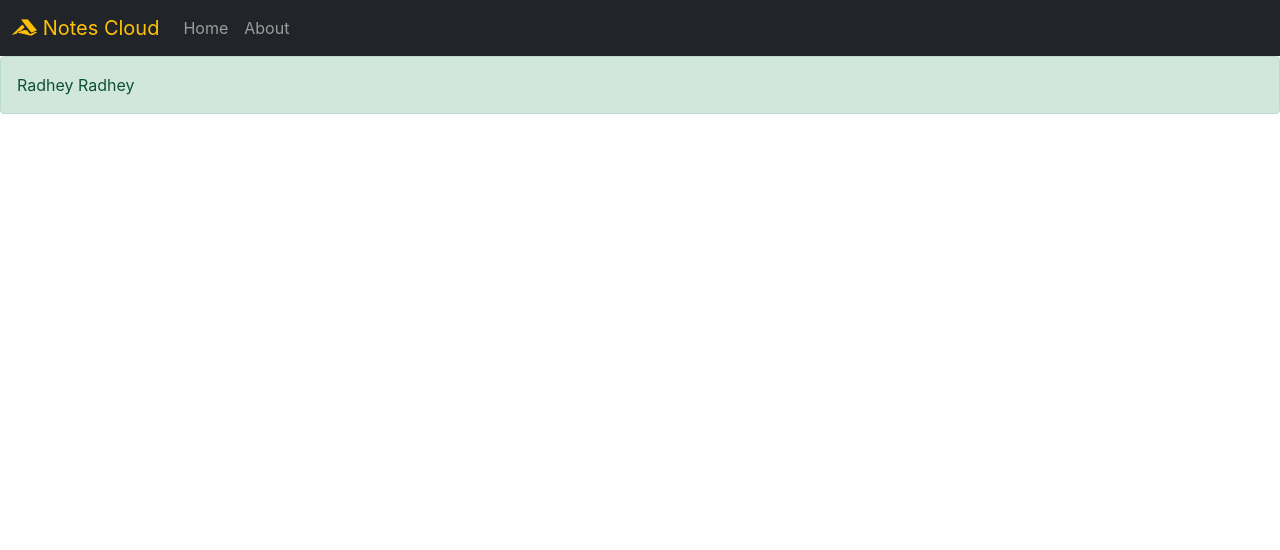
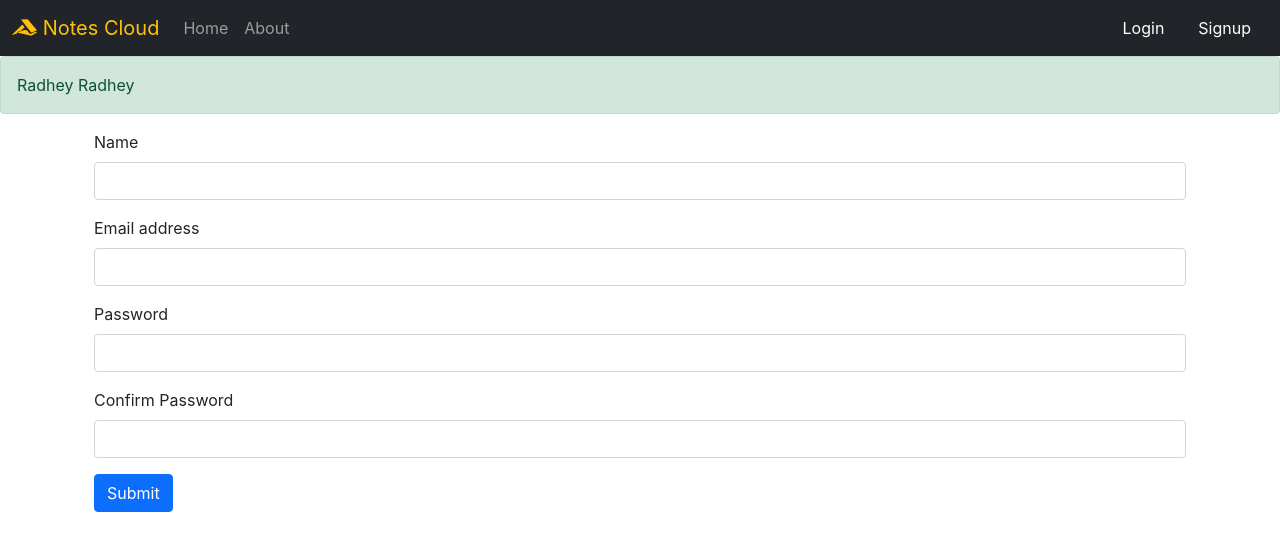
Before and after one commit to SHIVAM1422000/Cloud-Notes_MERN-Stack, a React (Create React App) app: page /signup in a window 1280 px wide. Shown: the top 550 px of the page. Built offline with nearby package versions, Linux system fonts and the light colour scheme.

Commit message:
Successfully Added WorkingSignUP Algorithm

```diff
--- a/src/App.js
+++ b/src/App.js
@@ -4,12 +4,15 @@ import Home from './Components/Home';
 import About from './Components/About';
 import NoteState from './Context/Notes/noteState';
 // import NoteContext from './Context/Notes/noteContext';
+import Login from './Components/Login';
+import SignUp from './Components/SignUp';
 import Alert from './Components/Alert';
 import {
   BrowserRouter as Router,
   Switch,
   Route,
 } from "react-router-dom";
+
 
 
 function App() {
@@ -23,6 +26,8 @@ function App() {
         <Switch>
           <Route exact path="/"><Home/></Route>
           <Route exact path="/about"> <About/></Route>
+          <Route exact path="/login"> <Login/></Route>
+          <Route exact path="/signup"> <SignUp/></Route>
         </Switch>
    </div>
     </Router>
--- /dev/null
+++ b/src/Components/Login.js
@@ -0,0 +1,54 @@
+import React, {useState} from 'react'
+import { useHistory } from 'react-router-dom'
+
+
+const Login = (props) => {
+    const [credentials, setCredentials] = useState({email: "", password: ""})
+    let history = useHistory();
+
+    const handleSubmit = async (e) => {
+        e.preventDefault();
+        const response = await fetch("http://localhost:5000/api/auth/login", {
+            method: 'POST',
+            headers: {
+                'Content-Type': 'application/json'
+            },
+            body: JSON.stringify({email: credentials.email, password: credentials.password})
+        });
+        const json = await response.json()
+        console.log(json);
+        if (json.success){
+            // Save the auth token and redirect
+            localStorage.setItem('token', json.authtoken);
+            history.push("/");
+
+        }
+        else{
+            alert("Invalid credentials");
+        }
+    }
+
+    const onChange = (e)=>{
+        setCredentials({...credentials, [e.target.name]: e.target.value})
+    }
+
+    return (
+        <div>
+            <form  onSubmit={handleSubmit}>
+                <div className="mb-3">
+                    <label htmlFor="email" className="form-label">Email address</label>
+                    <input type="email" className="form-control" value={credentials.email} onChange={onChange} id="email" name="email" aria-describedby="emailHelp" />
+                    <div id="emailHelp" className="form-text">We'll never share your email with anyone else.</div>
+                </div>
+                <div className="mb-3">
+                    <label htmlFor="password" className="form-label">Password</label>
+                    <input type="password" className="form-control" value={credentials.password} onChange={onChange} name="password" id="password" />
+                </div>
+
+                <button type="submit" className="btn btn-primary">Submit</button>
+            </form>
+        </div>
+    )
+}
+
+export default Login
--- a/src/Components/Navbar.js
+++ b/src/Components/Navbar.js
@@ -27,6 +27,10 @@ let location = useLocation();
           <Link className={`nav-link ${location.pathname==="/about"?"active":""}`}  to="/about">About</Link>
         </li>
       </ul>
+      <form className="d-flex">
+                    <Link className="btn btn-dark mx-1" to="/login" role="button">Login</Link>
+                    <Link className="btn btn-dark mx-1" to="/signup" role="button">Signup</Link>
+        </form>
     </div>
   </div>
 </nav>
--- /dev/null
+++ b/src/Components/SignUp.js
@@ -0,0 +1,111 @@
+import React,{useState} from "react";
+import { useHistory } from "react-router-dom";
+
+
+
+function SignUp() {
+
+
+    let history = useHistory();
+
+    const handleSubmit = async (e) => {
+        e.preventDefault();
+        const response = await fetch("http://localhost:5000/api/auth/create_user", {
+            method: 'POST',
+            headers: {
+                'Content-Type': 'application/json'
+            },
+            body: JSON.stringify({name:credentials.name ,email: credentials.email, password: credentials.password})
+        });
+        const json = await response.json()
+        console.log(json);
+        if (json.success){
+            // Save the auth token and redirect
+            localStorage.setItem('token', json.authtoken);
+            history.push("/");
+
+        }
+        else{
+            alert("Invalid credentials");
+        }
+    }
+
+    const [credentials, setCredentials] = useState({name:"",email: "", password: ""})
+
+    const onChange = (e)=>{
+        setCredentials({...credentials, [e.target.name]: e.target.value})
+    }
+
+
+    return (
+        <div className="container">
+            <form onSubmit={handleSubmit}>
+
+                <div className="mb-3">
+                    <label htmlFor="email" className="form-label">
+                        Name
+                    </label>
+                    <input
+                        onChange={onChange}
+                        type="text"
+                        className="form-control"
+                        name="name"
+                        id="name"
+                        aria-describedby="emailHelp"
+                    />
+                </div>
+
+                <div className="mb-3">
+                    <label htmlFor="email" className="form-label">
+                        Email address
+                    </label>
+                    <input
+                        onChange={onChange}
+                        type="email"
+                        className="form-control"
+                        name="email"
+                        id="email"
+                        aria-describedby="emailHelp"
+                    />
+                </div>
+
+                <div className="mb-3">
+                    <label htmlFor="password" className="form-label">
+                        Password
+                    </label>
+                    <input
+                        onChange={onChange}
+                        minLength={5}
+                        required
+                        type="password"
+                        className="form-control"
+                        id="password"
+                        name="password"
+                        aria-describedby="emailHelp"
+                    />
+                </div>
+
+                <div className="mb-3">
+                    <label htmlFor="cpassword" className="form-label">
+                        Confirm Password
+                    </label>
+                    <input
+                        onChange={onChange}
+                        minLength={5}
+                        required
+                        type="password"
+                        className="form-control"
+                        name="cpassword"
+                        id="cpassword"
+                    />
+                </div>
+
+                <button type="submit" className="btn btn-primary">
+                    Submit
+                </button>
+            </form>
+        </div>
+    );
+}
+
+export default SignUp;
```
Also changed, not shown: 1 other file (tests, documents, lock files or other folders).
